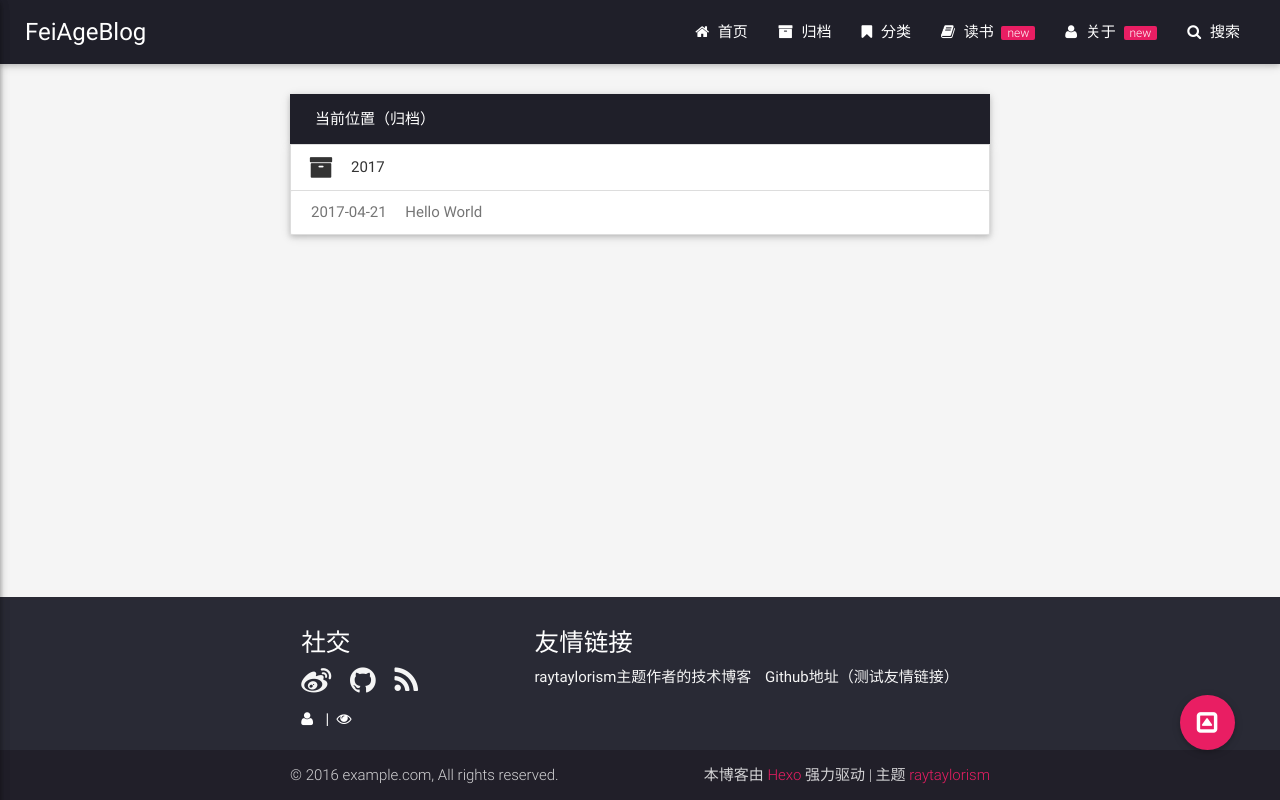
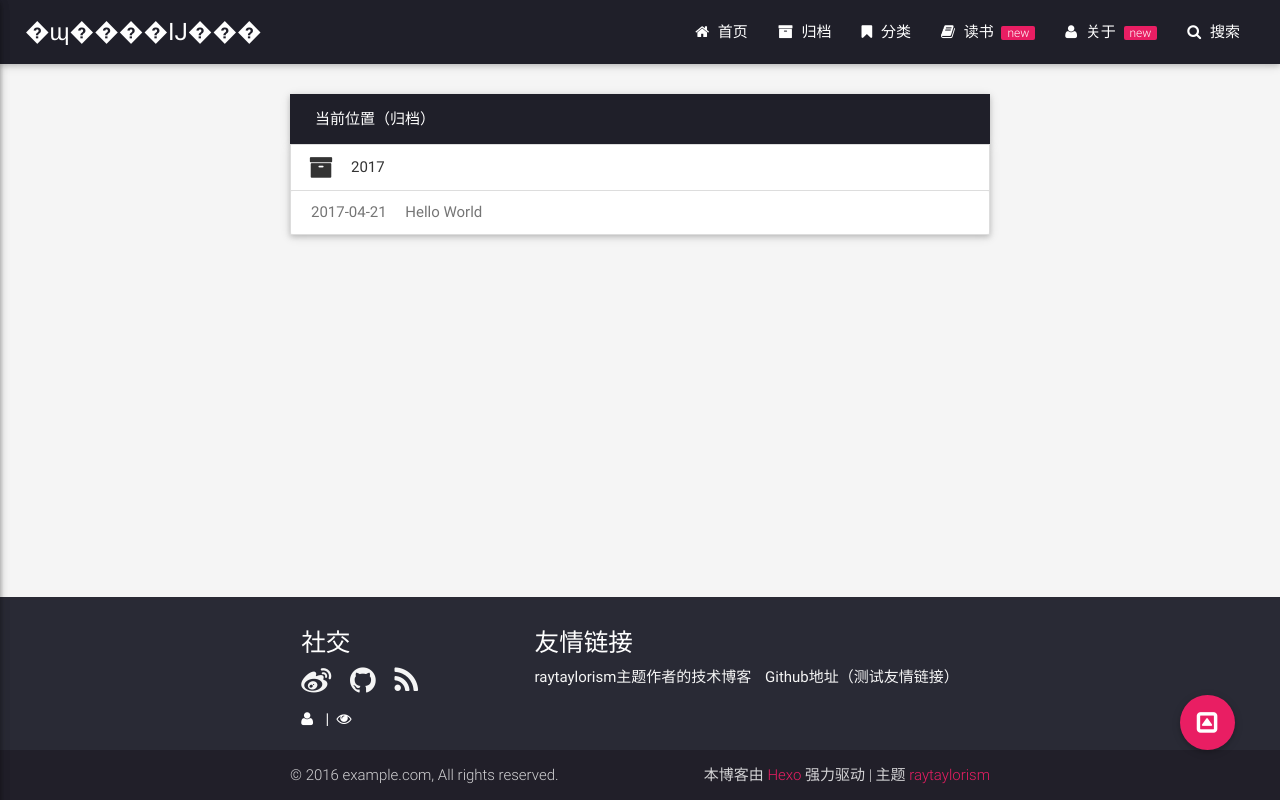
Before and after one commit to feiage/feiage.github.io, a plain HTML site: page archives/index.html in a window 1280 px wide. Drawn offline with nearby package versions, Linux system fonts and the light colour scheme; some packages are replaced by stand-ins of ours; no server answers; a script that the page names is missing.

Commit message:
Site updated: 2017-04-21 11:51:38

```diff
--- a/archives/index.html
+++ b/archives/index.html
@@ -7,7 +7,7 @@
 
 
 
-    <title>归档 | �ɰ����Ĳ���</title>
+    <title>归档 | FeiAgeBlog</title>
     <meta name="author" content="FeiAge">
 
     <meta name="description" content="FeiAgeBlog">
@@ -16,14 +16,14 @@
   <meta name="viewport" content="width=device-width, initial-scale=1, maximum-scale=1">
 
 
-    <meta property="og:site_name" content="FeiAgeBlog"/>
+    <meta property="og:site_name" content="�ɰ����Ĳ���"/>
 
 
     <meta property="og:image" content="undefined"/>
 
 
     <link rel="icon" type="image/png" href="/favicon.png">
-    <link rel="alternate" href="/atom.xml" title="FeiAgeBlog" type="application/atom+xml">
+    <link rel="alternate" href="/atom.xml" title="�ɰ����Ĳ���" type="application/atom+xml">
     <link rel="stylesheet" href="/css/lib/materialize.min.css">
     <link rel="stylesheet" href="/css/lib/font-awesome.min.css">
     <link rel="stylesheet" href="/css/style.css" media="screen" type="text/css">
@@ -44,7 +44,7 @@
             <i class="fa fa-navicon"></i>
         </a>
         <div class="">
-            <a href="/" class="brand-logo hide-on-med-and-down">FeiAgeBlog</a>
+            <a href="/" class="brand-logo hide-on-med-and-down">�ɰ����Ĳ���</a>
             <ul class="right hide-on-med-and-down">
 
                     <li>
```
Also changed, not shown: 2017/04/21/hello-world/index.html (+4 -4 lines), archives/2017/04/index.html (+4 -4 lines), archives/2017/index.html (+4 -4 lines), index.html (+4 -4 lines).
